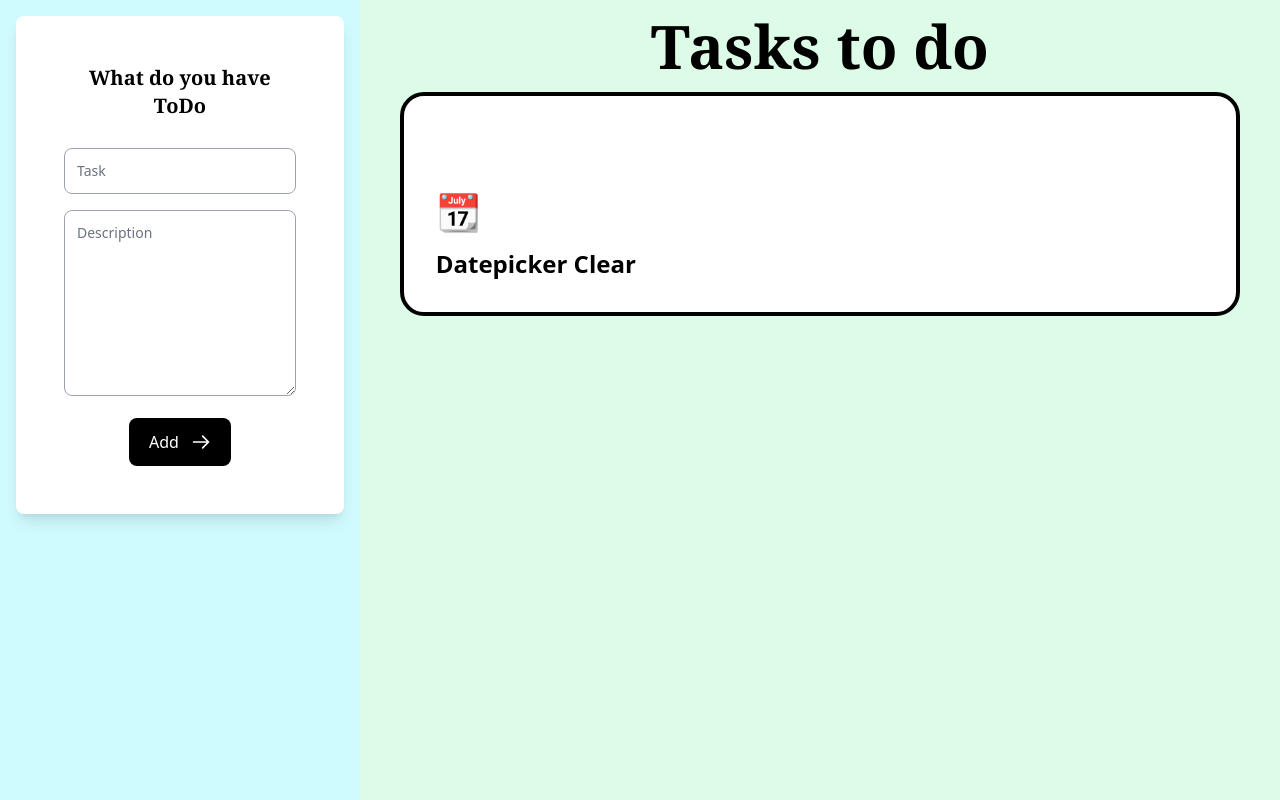
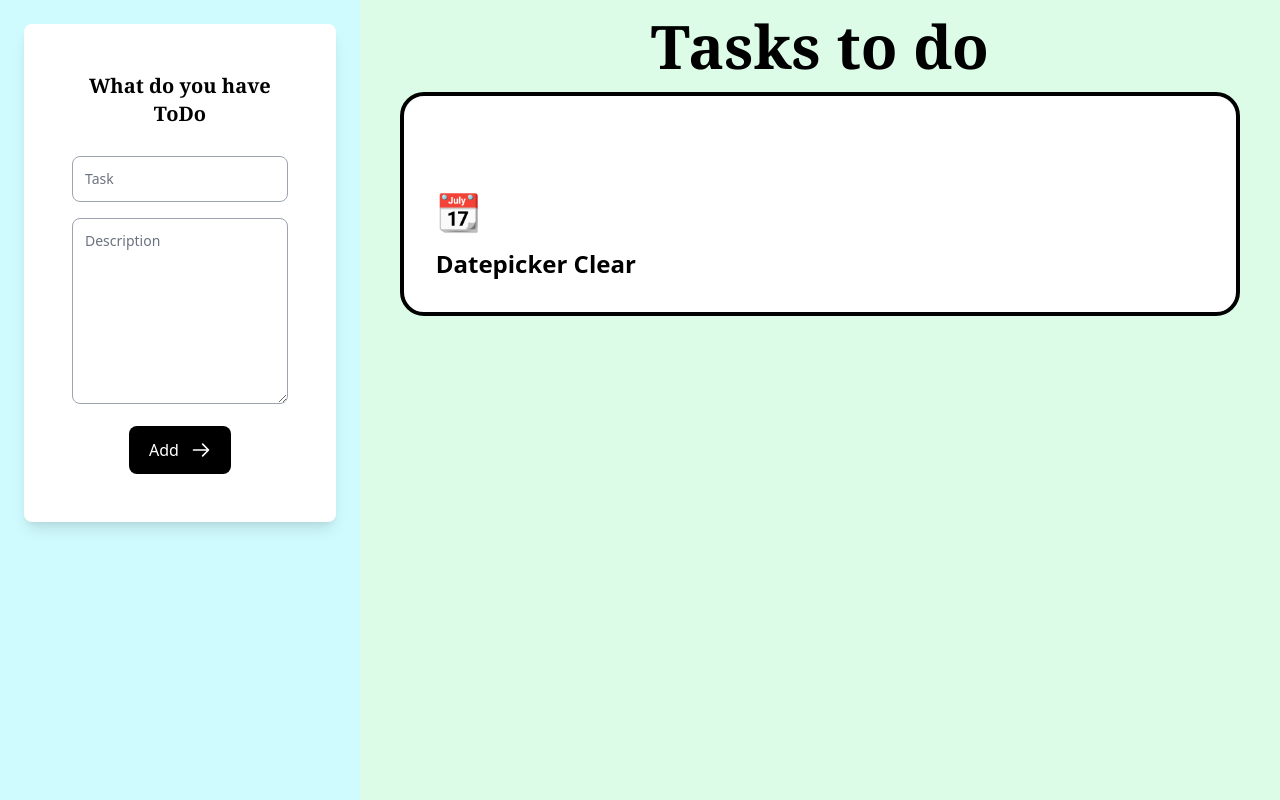
Before and after one commit to EugenioBravi/TodoApp, a React (Vite) app: page / in a window 1280 px wide. Built offline with nearby package versions, Linux system fonts and the light colour scheme.

Commit message:
Reset form when submited

```diff
--- a/src/components/Form.jsx
+++ b/src/components/Form.jsx
@@ -23,13 +23,14 @@ const Form = () => {
       info: task,
       date: theDate,
       id: unique_id
-    }
-    console.log(taskId)
-    addTask(taskId)
+    };
+
+    addTask(taskId);
+    event.target.reset();
   }
 
   return (
-    <div className=" rounded-lg bg-white p-4 shadow-lg lg:col-span-3 lg:p-12">
+    <div className=" rounded-lg bg-white py-4 px-2 m-2 shadow-lg lg:col-span-3 lg:p-12">
       <h1 className="mb-7 text-center font-serif text-xl font-bold">
         What do you have ToDo
       </h1>
```
